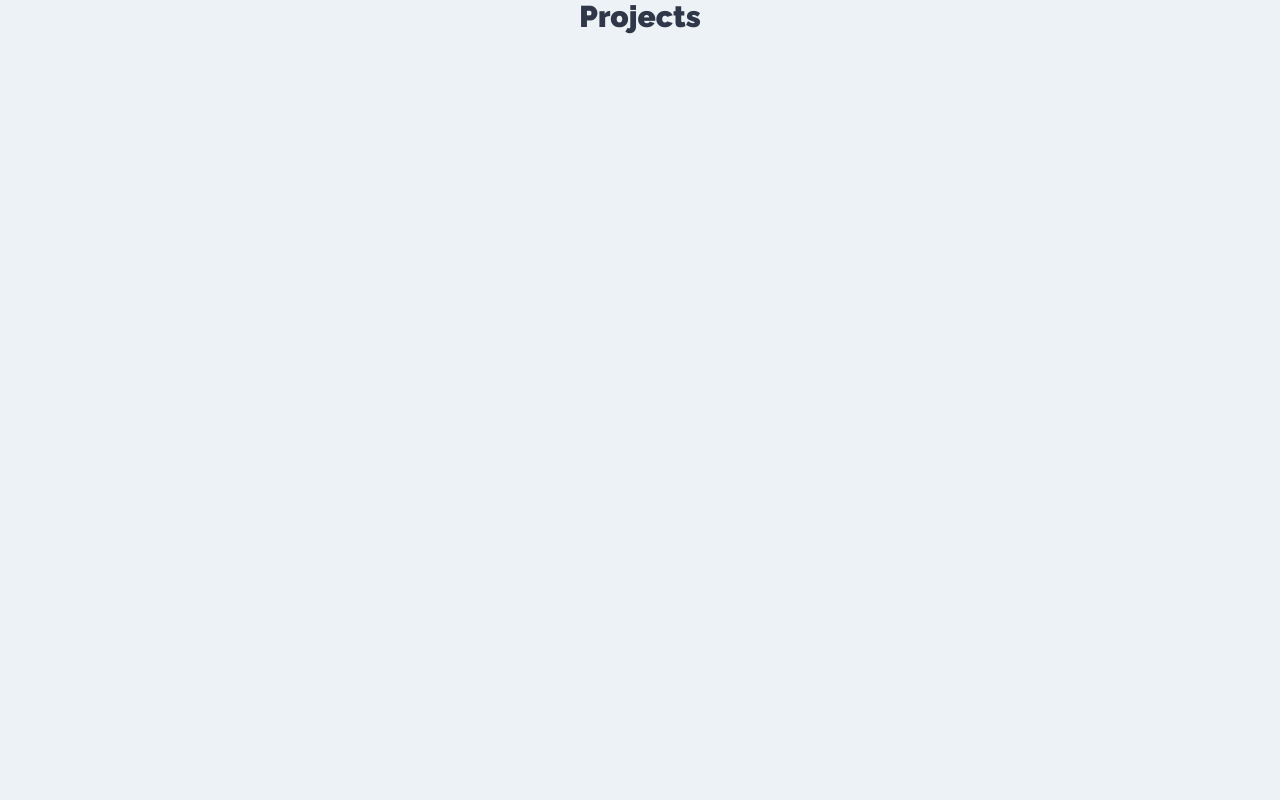
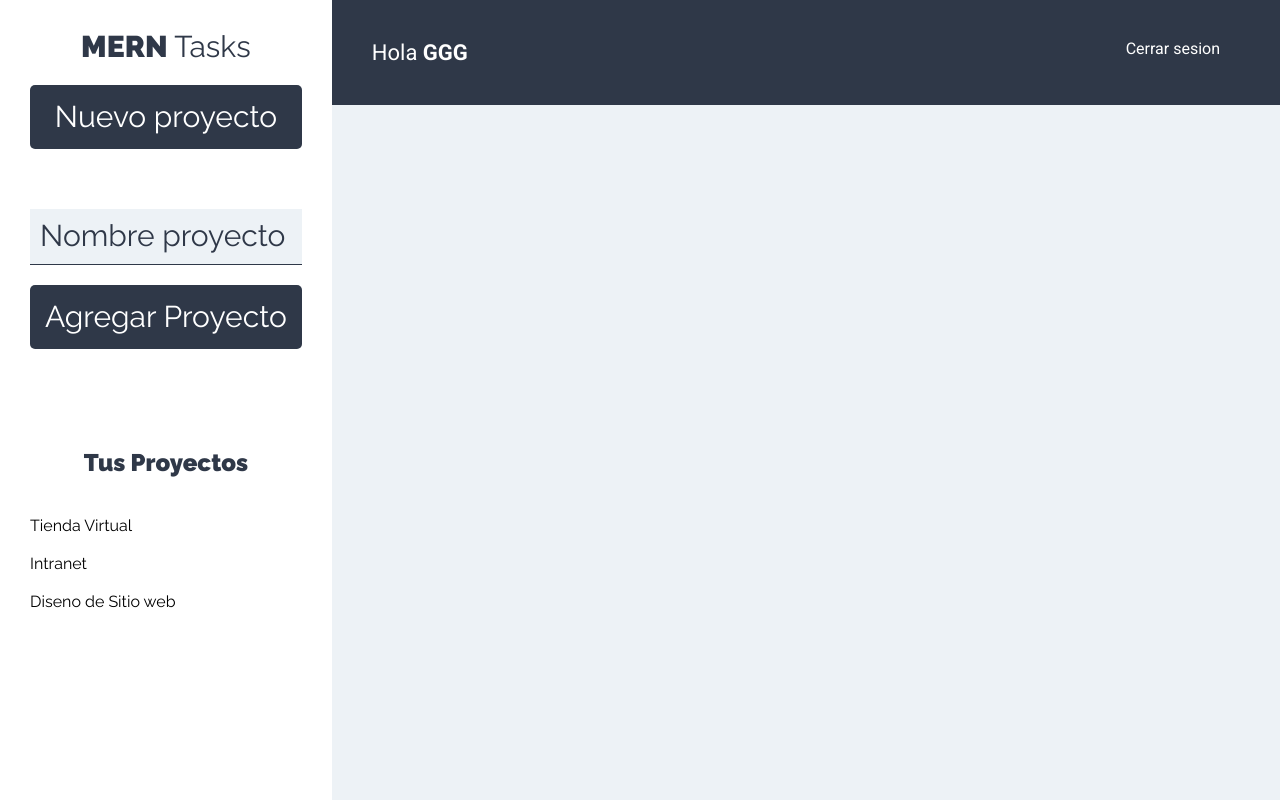
Before and after one commit to ggm11/mern-client, a React (Create React App) app: page /projects in a window 1280 px wide. Built offline with nearby package versions, Linux system fonts and the light colour scheme.

Commit message:
Sidebar and header

```diff
--- /dev/null
+++ b/src/components/layout/Bar.jsx
@@ -0,0 +1,15 @@
+function Bar() {
+  return (
+    <header className="app-header">
+      <p className="nombre-usuario">
+        {' '}
+        Hola <span>GGG</span>
+      </p>
+      <nav className="nav-principal">
+        <a href="#!">Cerrar sesion</a>
+      </nav>
+    </header>
+  );
+}
+
+export default Bar;
--- /dev/null
+++ b/src/components/layout/Sidebar.jsx
@@ -0,0 +1,20 @@
+// components
+import NewProject from '../projects/NewProject';
+import ProjectList from '../projects/ProjectList';
+
+function Sidebar() {
+  return (
+    <aside>
+      <h1>
+        MERN <span>Tasks</span>
+        <NewProject />
+      </h1>
+      <div className="proyectos">
+        <h2>Tus Proyectos</h2>
+        <ProjectList />
+      </div>
+    </aside>
+  );
+}
+
+export default Sidebar;
--- /dev/null
+++ b/src/components/projects/NewProject.jsx
@@ -0,0 +1,45 @@
+import { useState } from 'react';
+
+function NewProject() {
+  const [project, setProject] = useState({
+    name: '',
+  });
+
+  const { name } = project;
+
+  const handleOnChangeProject = (e) => {
+    setProject({
+      ...project,
+      [e.target.name]: e.target.value,
+    });
+  };
+
+  const onSubmitProject = (e) => {
+    e.preventDefault();
+  };
+
+  return (
+    <>
+      <button type="button" className="btn btn-block btn-primario">
+        Nuevo proyecto
+      </button>
+      <form className="formulario-nuevo-proyecto" onSubmit={onSubmitProject}>
+        <input
+          type="text"
+          className="input-text"
+          placeholder="Nombre proyecto"
+          name="name"
+          value={name}
+          onChange={handleOnChangeProject}
+        />
+        <input
+          type="submit"
+          className="btn btn-block btn-primario"
+          value="Agregar Proyecto"
+        />
+      </form>
+    </>
+  );
+}
+
+export default NewProject;
--- /dev/null
+++ b/src/components/projects/Project.jsx
@@ -0,0 +1,11 @@
+function Project({ project }) {
+  return (
+    <li>
+      <button type="button" className="btn btn-blank">
+        {project.name}
+      </button>
+    </li>
+  );
+}
+
+export default Project;
--- /dev/null
+++ b/src/components/projects/ProjectList.jsx
@@ -0,0 +1,18 @@
+import Project from './Project';
+
+function ProjectList() {
+  const projects = [
+    { name: 'Tienda Virtual' },
+    { name: 'Intranet' },
+    { name: 'Diseno de Sitio web' },
+  ];
+  return (
+    <ul className="listado-proyectos">
+      {projects.map((project) => (
+        <Project project={project} />
+      ))}
+    </ul>
+  );
+}
+
+export default ProjectList;
--- a/src/components/projects/Projects.jsx
+++ b/src/components/projects/Projects.jsx
@@ -1,5 +1,18 @@
+import Sidebar from '../layout/Sidebar';
+import Bar from '../layout/Bar';
+
 function Projects() {
-    return <h1>Projects</h1>;
-  }
+  return (
+    <div className="contenedor-app">
+      <Sidebar />
+      <div className="seccion-principal">
+        <Bar />
+        <main>
+          <div className="contenedor-tareas"></div>
+        </main>
+      </div>
+    </div>
+  );
+}
 
-  export default Projects;
+export default Projects;
```
Also changed, not shown: src/App.css (deleted, +0 -38 lines).
